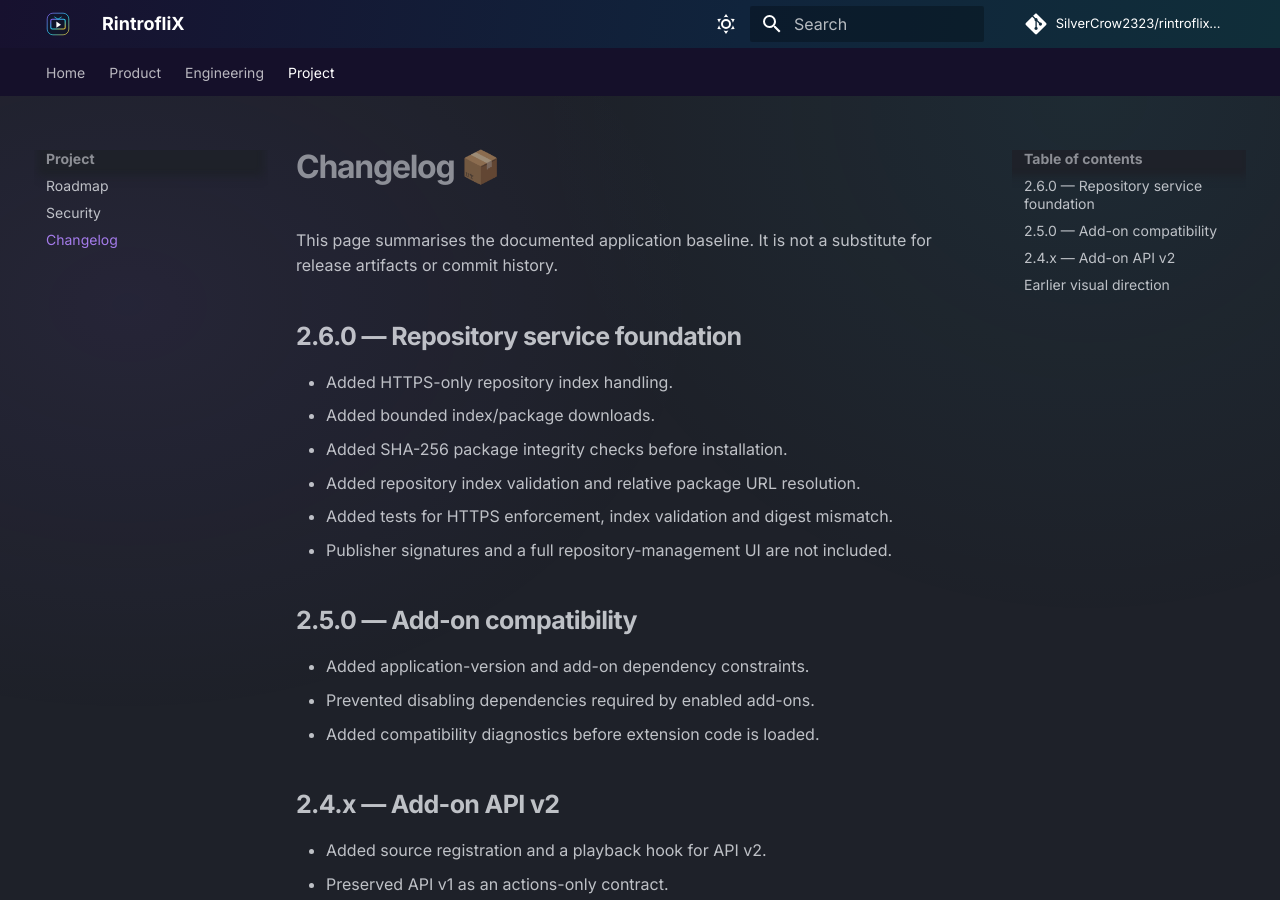
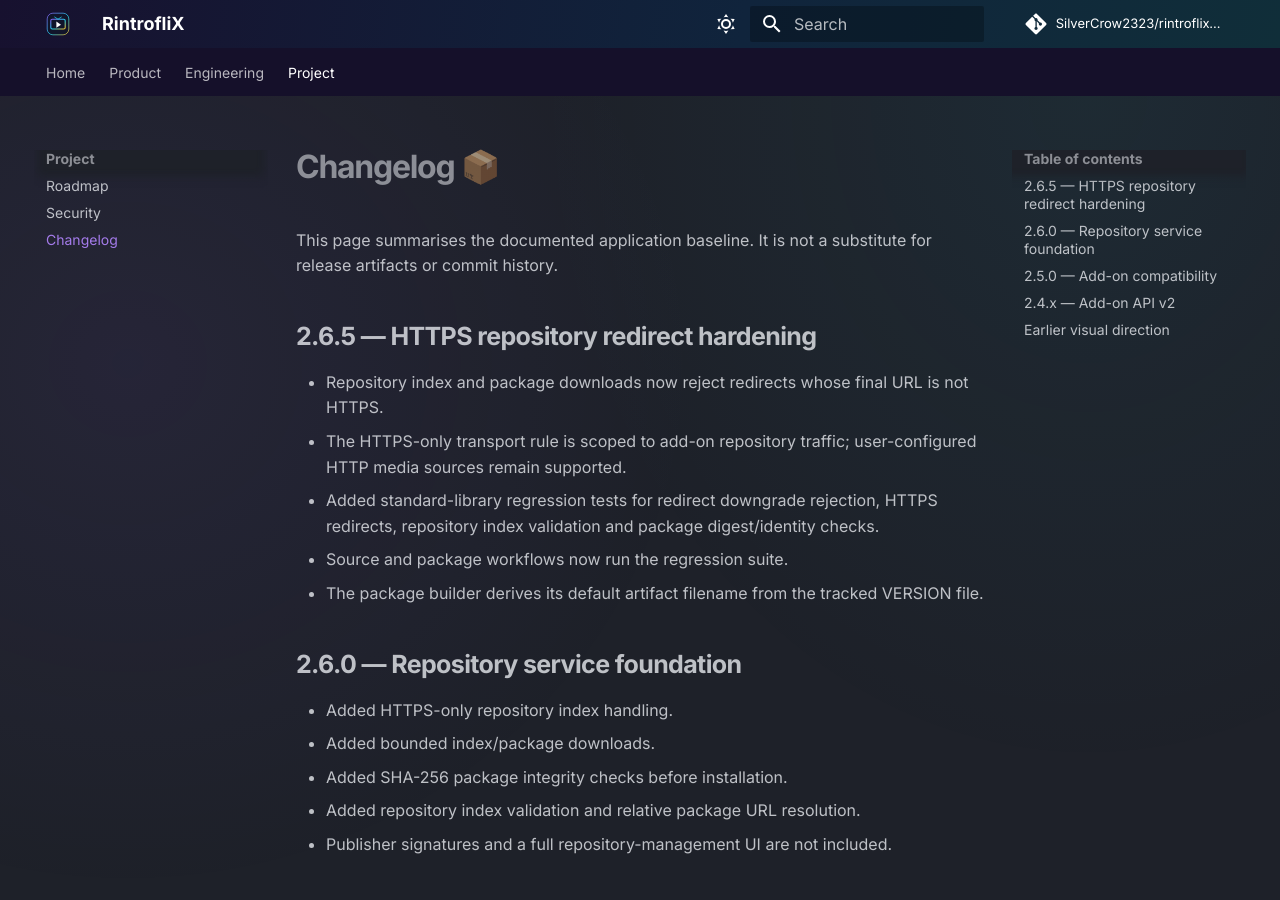
Before and after one commit to SilverCrow2323/rintroflix-muos, an MkDocs documentation site: the page built from docs/changelog.md, in a window 1280 px wide and 900 px high. Built offline with MkDocs 1.6.1 and Material for MkDocs 9.7.7, drawn with Linux system fonts in a browser that asks for light colours; comment, search, counter and statistics services are not loaded.

Commit message:
docs(release): document RintrofliX 2.6.5 security candidate

```diff
--- a/docs/changelog.md
+++ b/docs/changelog.md
@@ -1,6 +1,14 @@
 # Changelog 📦
 
 This page summarises the documented application baseline. It is not a substitute for release artifacts or commit history.
+
+## 2.6.5 — HTTPS repository redirect hardening
+
+- Repository index and package downloads now reject redirects whose final URL is not HTTPS.
+- The HTTPS-only transport rule is scoped to add-on repository traffic; user-configured HTTP media sources remain supported.
+- Added standard-library regression tests for redirect downgrade rejection, HTTPS redirects, repository index validation and package digest/identity checks.
+- Source and package workflows now run the regression suite.
+- The package builder derives its default artifact filename from the tracked VERSION file.
 
 ## 2.6.0 — Repository service foundation
 
@@ -8,7 +16,6 @@ This page summarises the documented application baseline. It is not a substitute
 - Added bounded index/package downloads.
 - Added SHA-256 package integrity checks before installation.
 - Added repository index validation and relative package URL resolution.
-- Added tests for HTTPS enforcement, index validation and digest mismatch.
 - Publisher signatures and a full repository-management UI are not included.
 
 ## 2.5.0 — Add-on compatibility
```
